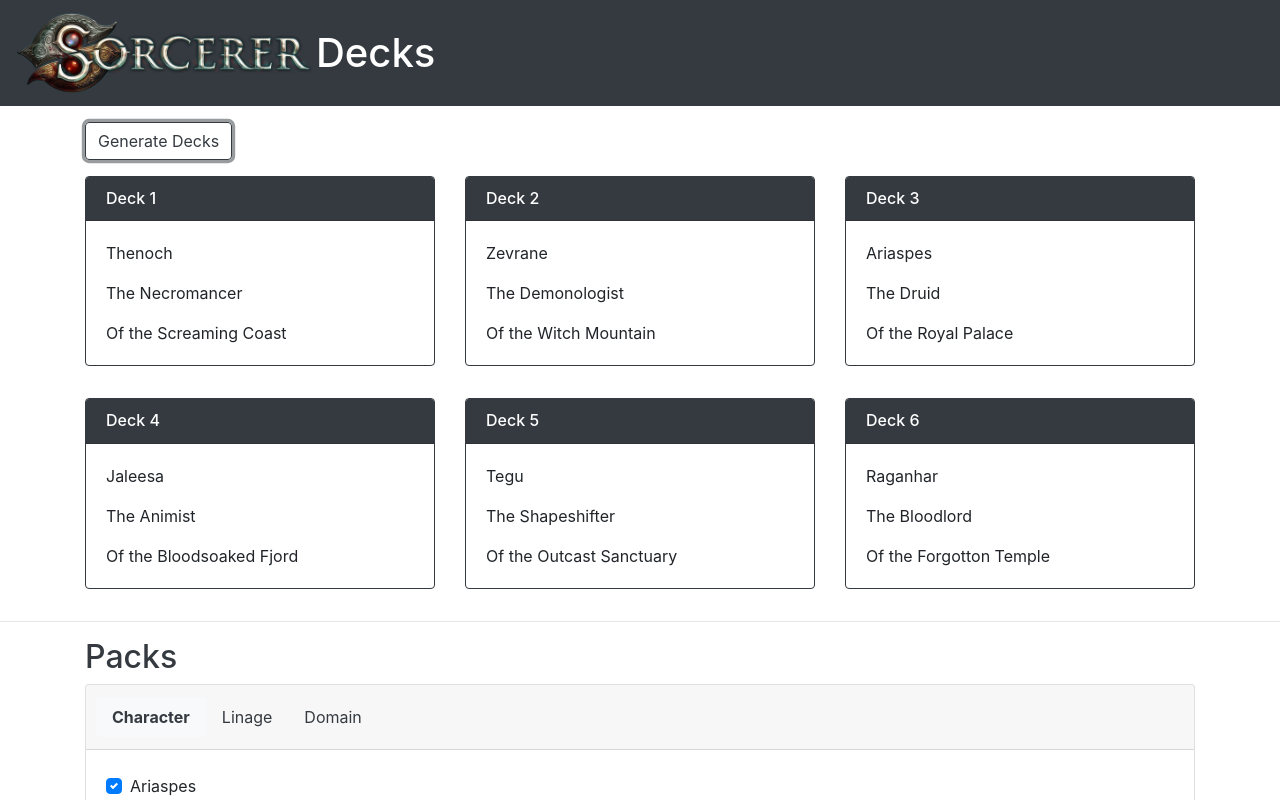
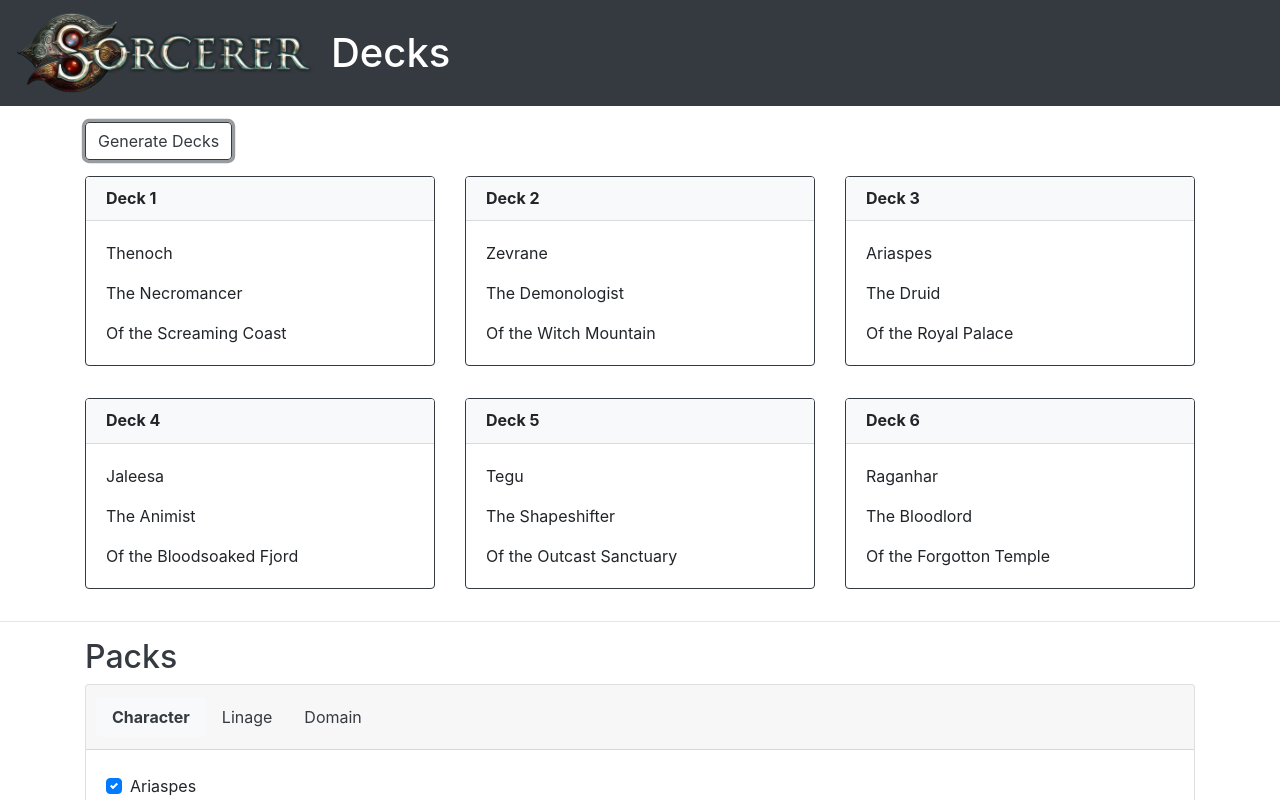
Before and after one commit to skinnybeans/sorcerer-decks, a Vue app: page / in a window 1280 px wide. Both pictures are taken after a click on the button "Generate Decks". Shown: the top 800 px of the page. Built offline with nearby package versions, Linux system fonts and the light colour scheme.

Commit message:
fixed some small device display issues

```diff
--- a/package.json
+++ b/package.json
@@ -1,5 +1,5 @@
 {
-  "name": "sorcerer-generator",
+  "name": "sorcerer-decks",
   "version": "0.1.0",
   "private": true,
   "scripts": {
--- a/public/index.html
+++ b/public/index.html
@@ -5,7 +5,7 @@
     <meta http-equiv="X-UA-Compatible" content="IE=edge">
     <meta name="viewport" content="width=device-width,initial-scale=1.0">
     <link rel="icon" href="<%= BASE_URL %>favicon.ico">
-    <title>sorcerer-generator</title>
+    <title>Sorcerer Decks | Sorcerer Deck Randomiser</title>
   </head>
   <body>
     <noscript>
--- a/src/components/Deck.vue
+++ b/src/components/Deck.vue
@@ -1,13 +1,13 @@
 <template>
   <b-card
-    header-bg-variant="dark"
-    header-text-variant="white"
+    header-bg-variant="light"
+    header-text-variant="black"
     border-variant="dark"
     header-tag="header"
     class="my-3"
     >
     <template v-slot:header>
-      <h6 class="mb-0">Deck {{ deck_number }}</h6>
+      <h6 class="mb-0 font-weight-bold">Deck {{ deck_number }}</h6>
     </template>
     <b-card-text>{{ deck.character }}</b-card-text>
     <b-card-text>{{ deck.linage }}</b-card-text>
--- a/src/components/Header.vue
+++ b/src/components/Header.vue
@@ -1,10 +1,14 @@
 <template>
     <b-navbar variant="dark" type="dark" fixed="top" :sticky="true">
-      <b-navbar-brand class="d-flex align-items-center">
-        <img style="width: 300px" src="../assets/sorcerer.png" alt="">
-        <h1 class="d-inline-block mb-0">
-          Decks
-        </h1>
+      <b-navbar-brand class="d-flex align-items-center justify-content-center flex-wrap">
+        <div>
+          <img style="width: 300px" src="../assets/sorcerer.png" alt="">
+        </div>
+        <div>
+          <h1 class="d-inline-block mb-0 col-12 col-md-6">
+            Decks
+          </h1>
+        </div>
       </b-navbar-brand>
     </b-navbar>
 </template>
```
Also changed, not shown: 1 other file (tests, documents, lock files or other folders).
